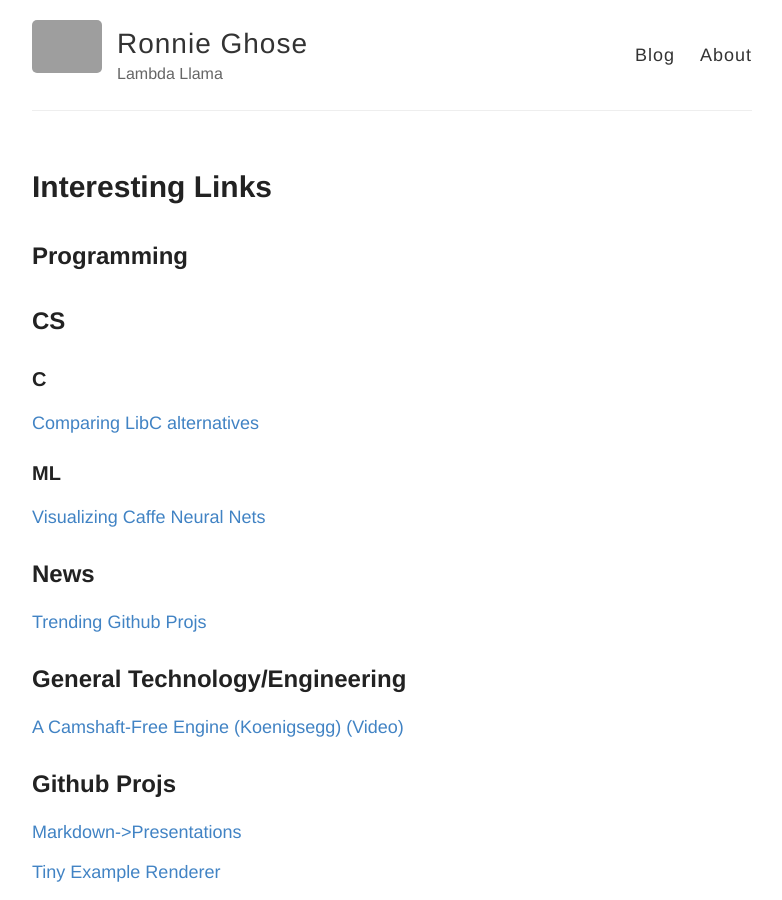
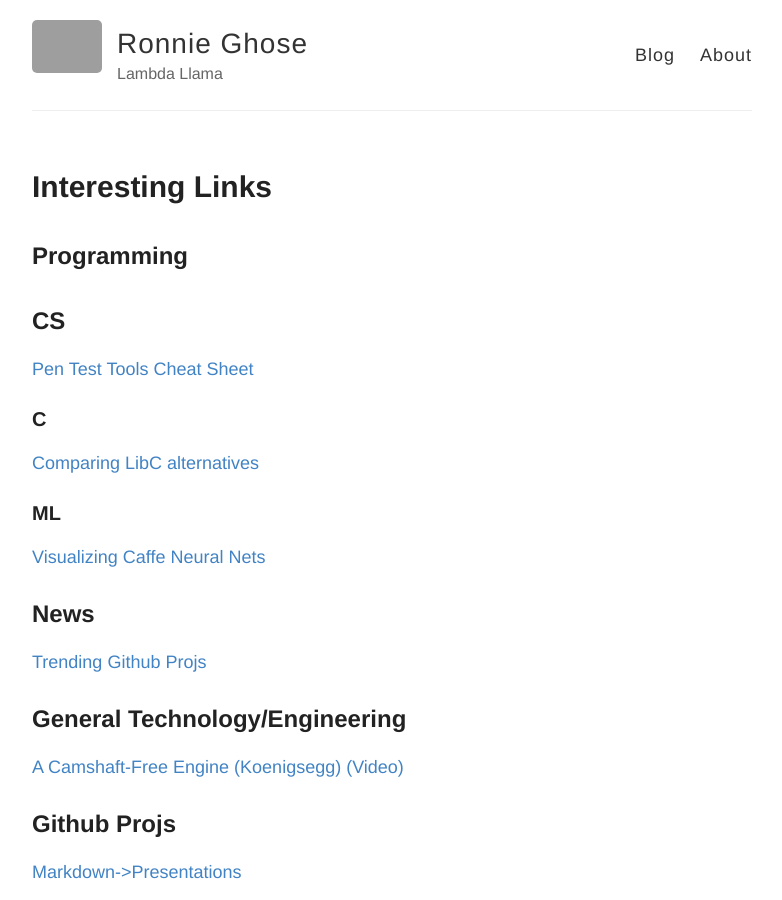
Before and after one commit to RONNCC/ronncc.github, a Jekyll site: the page built from _posts/2016-1-1-InterestingLinks.md, in a window 1280 px wide and 900 px high. Shown: the whole window, without its empty margins (248-1030 px from the left). Built offline with Jekyll 4.4.1, drawn with Linux system fonts in a browser that asks for light colours; comment, search, counter and statistics services are not loaded; grey boxes are pictures that could not be loaded.

Commit message:
Updated 2016-1-1-InterestingLinks.md

```diff
--- a/_posts/2016-1-1-InterestingLinks.md
+++ b/_posts/2016-1-1-InterestingLinks.md
@@ -15,6 +15,7 @@ title: Interesting Links
 ## Programming
 
 ## CS
+[Pen Test Tools Cheat Sheet](https://highon.coffee/blog/penetration-testing-tools-cheat-sheet/)
 
 ### C
 
```
